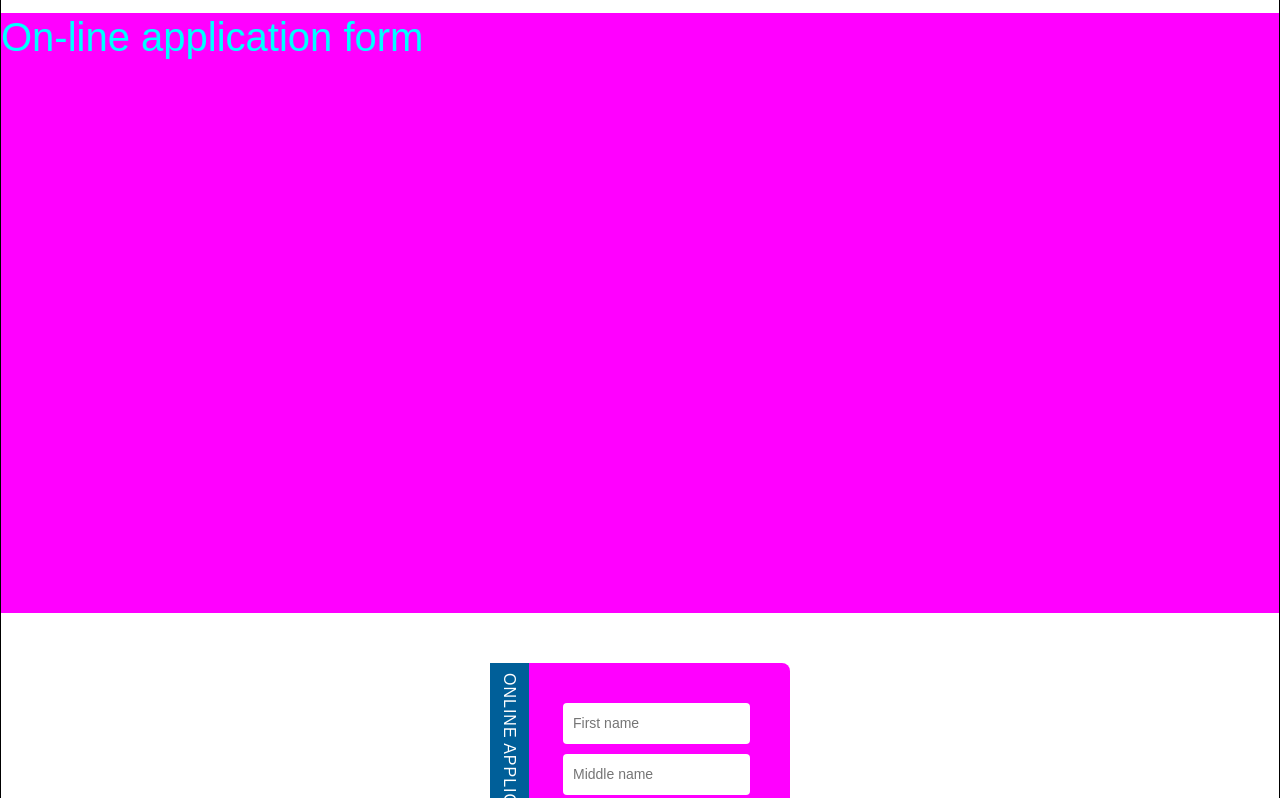
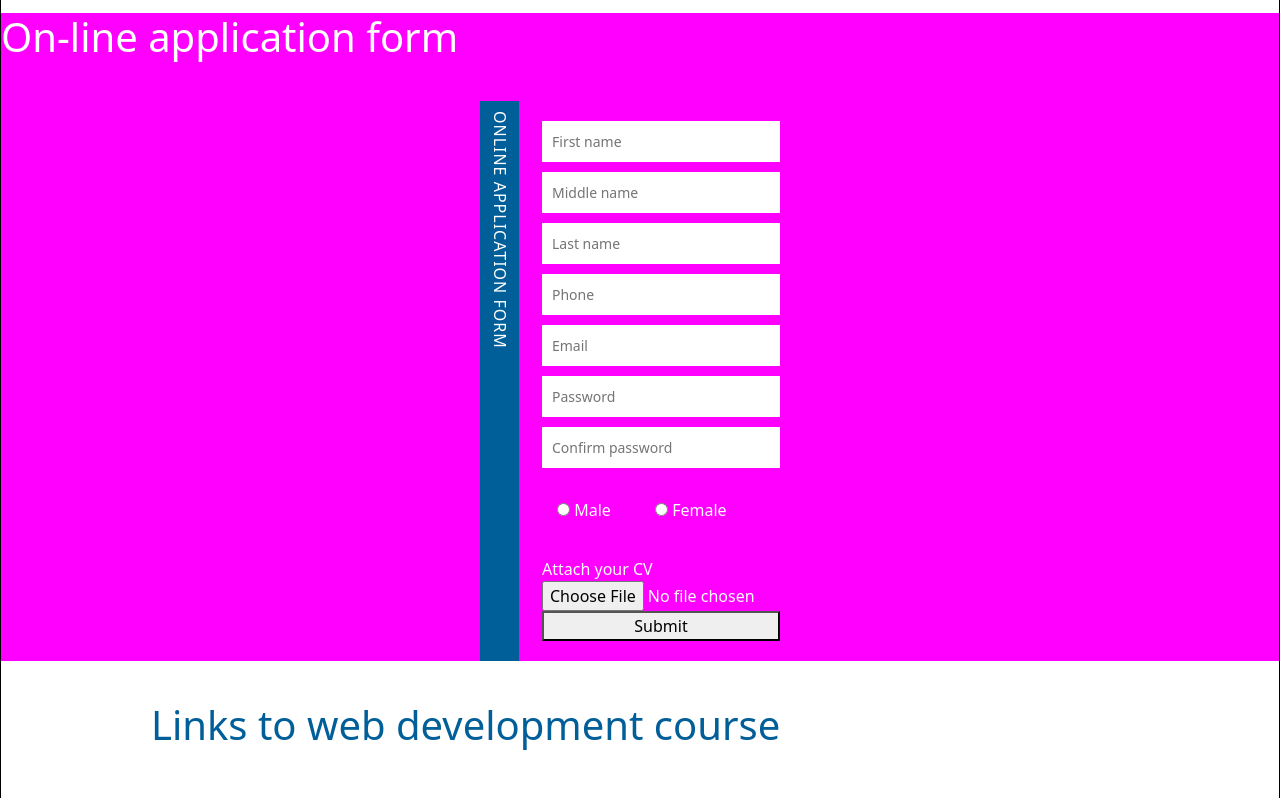
Before and after one commit to Hussain1717/Hussain1717.github.io, a plain HTML site: page careers.html in a window 1280 px wide. Shown: the part 1943-2741 px from the top of the page. Drawn offline with Linux system fonts and the light colour scheme; a script that the page names is missing.

Commit message:
career page modified

```diff
--- a/careers.html
+++ b/careers.html
@@ -81,51 +81,7 @@
     <li>Willing to learn</li>
   </ul>
 </div>
-<div class="application_form"><h1> On-line application form</h1></div>
-<!DOCTYPE html>
-<html lang="en">
-<head>
-  <meta charset="UTF-8">
-  <meta name="viewport" content="width=device-width, initial-scale=1.0">
-  <title>Online Registration Form</title>
-  <link rel="stylesheet" href="style.css">
-  <style>
-    body {
-      margin: 0;
-      font-family: Arial, sans-serif;
-    }
-
-    .form-container {
-      background-color: magenta;
-      color: white;
-      padding: 40px;
-      width: 300px;
-      margin: 50px auto;
-      border-radius: 8px;
-    }
-
-    input, button {
-      display: block;
-      width: 100%;
-      margin-bottom: 10px;
-      padding: 8px;
-      border: none;
-      border-radius: 4px;
-    }
-
-    button {
-      background-color: black;
-      color: white;
-      cursor: pointer;
-    }
-
-    .gender label {
-      display: inline-block;
-      margin-right: 10px;
-    }
-  </style>
-</head>
-<body>
+<div class="application_form"><h1> On-line application form</h1>
 
   <div class="form-container">
     <h2 class="form-title">ONLINE APPLICATION FORM</h2>
@@ -138,19 +94,21 @@
       <input type="password" placeholder="Password" required>
       <input type="password" placeholder="Confirm password" required>
       <div class="gender">
-        <label><input type="checkbox" name="gender" value="Male"> Male</label>
-        <label><input type="checkbox" name="gender" value="Female"> Female</label>
+        <label><input type="radio" name="gender" value="Male"> Male</label>
+        <label><input type="radio" name="gender" value="Female"> Female</label>
       </div>
+      <label>Attach your CV</label>
+      <input type="file" accept=".pdf, .doc ,.docx">
+
       <button type="submit">Submit</button>
+
     </form>
   </div>
+</div>
 
-</body>
-</html>
+<span class="link_to_dev_course"><h1> Links to web development course</h1></span>
+<div class="our_courses">
 
-
-
-<div class="our_courses">
     <!-- <h1> Links to web development course</h1> -->
     <!-- <dd>
         <dl class="cs"><a href="https://www.w3schools.com/Css/" >CSS Course</a> </dl>
--- a/mycss/myblog.css
+++ b/mycss/myblog.css
@@ -1,6 +1,7 @@
 body {
 background-color: #fff;
 font-family: Arial, Helvetica, sans-serif;
+margin: 0;
 }
 
 
@@ -83,12 +84,12 @@ box-sizing: border-box;
 
 .application_form {
     width: 100%;
-    height: 600px;
+    height: auto;
     background-color:magenta;
-    font-size: 10%;
+    font-size: 100%;
 }
 .application_form h1{
-    color: aqua;
+    color:#fff;
 }
 
 .our_courses {
@@ -120,6 +121,7 @@ box-sizing: border-box;
     width: 180px;
     text-align: center;
 }
+
 .current_trainees img{
     width: 120px;
     height: 120px;
@@ -181,16 +183,13 @@ box-sizing: border-box;
 
 .course h2{
     color: pink;
+    font-size: 20px;
 }
 
 
-body {
-  margin: 0;
-  font-family: Arial, sans-serif;
-  background-color: #cce6ff;
-}
 
-.form-container {
+
+/* .form-container {
   background-color: #007acc;
   color: white;
   padding: 20px;
@@ -200,7 +199,7 @@ body {
   flex-direction: column;
   align-items: flex-end;
   position: relative;
-}
+}  */
 
 .form-title {
   writing-mode: vertical-rl;
@@ -222,10 +221,12 @@ form {
   width: 85%;
 }
 
+
 input[type="text"],
 input[type="tel"],
 input[type="email"],
-input[type="password"] {
+input[type="password"]
+{
   margin-bottom: 10px;
   padding: 10px;
   border: none;
@@ -234,22 +235,26 @@ input[type="password"] {
 
 .gender {
   margin-bottom: 15px;
-  color: white;
+  color: #fff;
+
 }
 
 .gender label {
   display: block;
   margin: 5px 0;
+  padding: 15px;
 }
 
-button {
+/* .button {
   padding: 10px;
-  background-color: black;
+  background-color:#000;
   color: white;
   border: none;
   cursor: pointer;
-  font-weight: bold;
-}
+  font-size: 18px;
+
+} */
+
 .form-container {
   background-color: magenta;
   color: white;
@@ -261,6 +266,8 @@ button {
   align-items: flex-end;
   position: relative;
 }
+
+
 
 
     /*
@@ -279,3 +286,40 @@ border: 1px solid #000;
 }
 
 */
+
+/* .form-container {
+    background-color: magenta;
+    color: white;
+    padding: 40px;
+    width: 300px;
+    margin: 50px auto;
+    border-radius: 8px;
+  }  */
+
+ /* input, button {
+    display: block;
+    width: 100%;
+    margin-bottom: 10px;
+    padding: 8px;
+    border: none;
+    border-radius: 4px;
+  }
+
+  button {
+    background-color: black;
+    color: white;
+    font-size: 200%;
+
+
+  } */
+
+  .gender label {
+    display: inline-block;
+    margin-right: 10px;
+  }
+
+
+  .link_to_dev_course h1{
+    color: #005f99;
+    margin-left: 150px;
+  }
```
Lines whose indentation alone changed are shown as unchanged.
